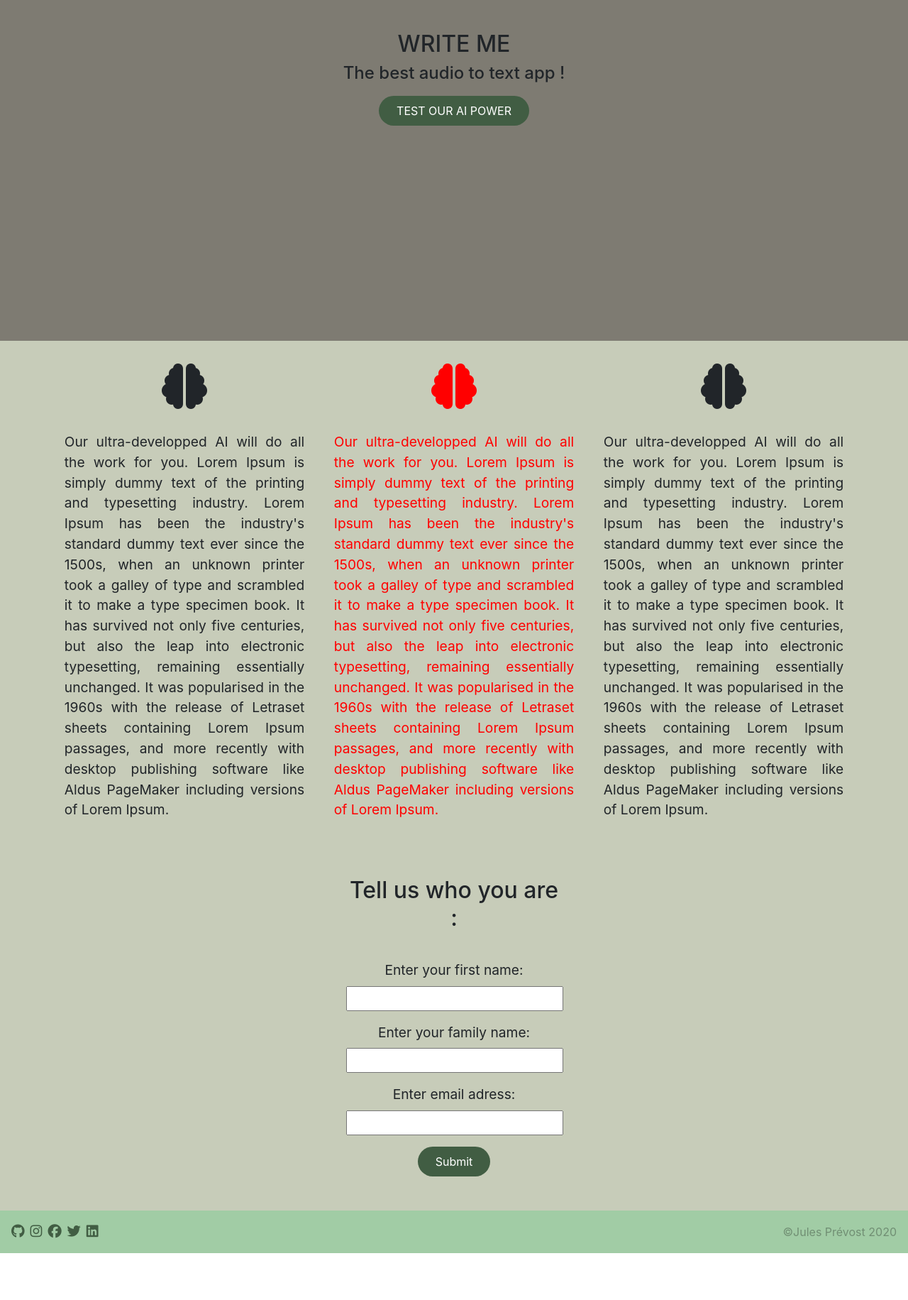
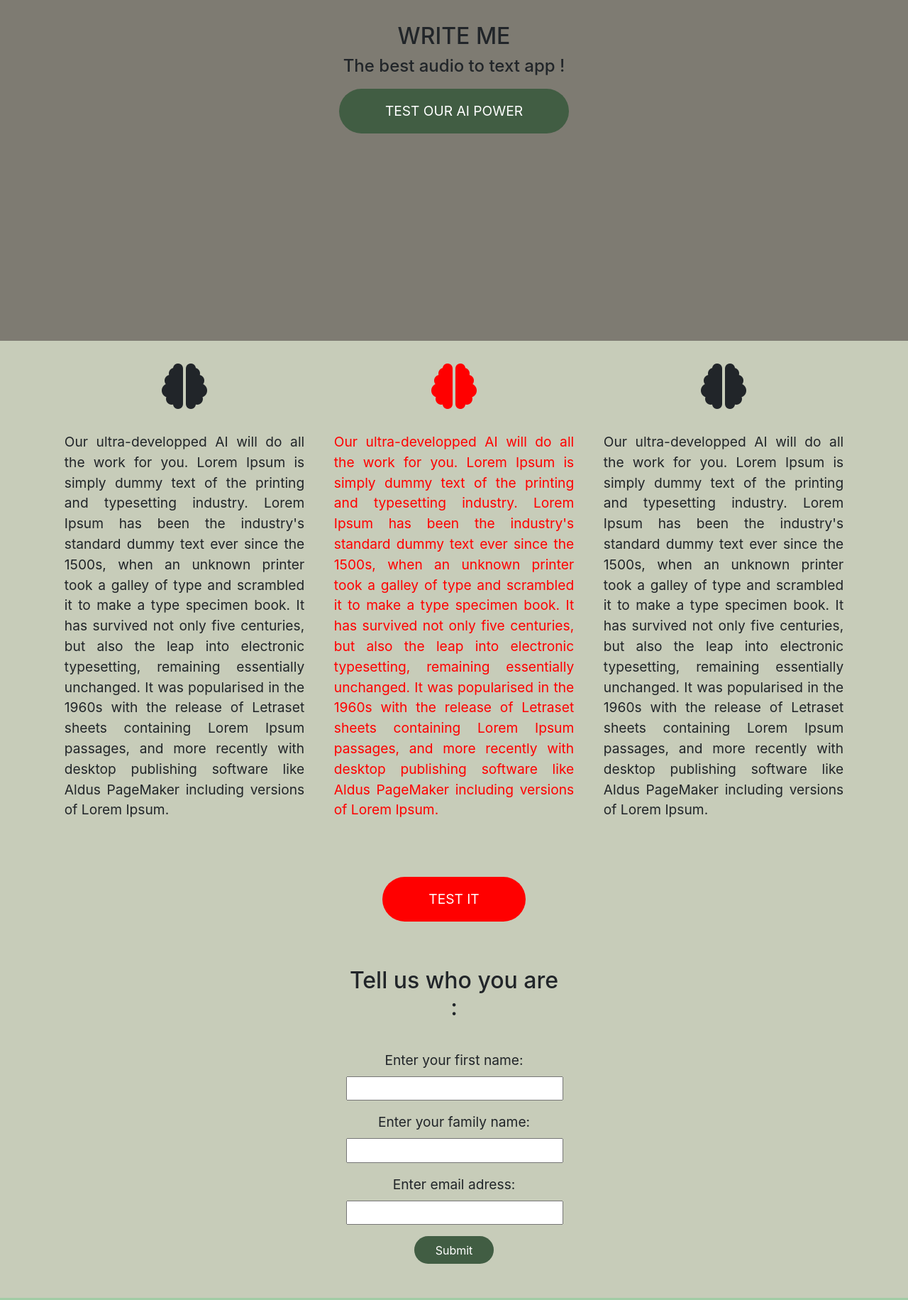
Before and after one commit to prevostjules/write_me, a website: page index.html in a window 1280 px wide. Shown: the part 320-2151 px from the top of the page at 71% size. Before the commit the page ends 2085 px from the top, so only its background shows below. Drawn offline with nearby package versions, Linux system fonts and the light colour scheme.

Commit message:
test some new btns

```diff
--- a/index.html
+++ b/index.html
@@ -22,7 +22,7 @@
 		<div class="banner">
 			<h1>Write me</h1>
 	  	<h2>The best audio to text app !</h2>
-	  	<a class="btn" href="#" role="button">TEST OUR AI POWER</a>
+	  	<a class="btn btn--big" href="#" role="button">TEST OUR AI POWER</a>
 	  </div>
 
 	</header>
@@ -44,9 +44,15 @@
         	<i class="fas fa-brain prod-attr__logo"></i>
         	<p>Our ultra-developped AI will do all the work for you. Lorem Ipsum is simply dummy text of the printing and typesetting industry. Lorem Ipsum has been the industry's standard dummy text ever since the 1500s, when an unknown printer took a galley of type and scrambled it to make a type specimen book. It has survived not only five centuries, but also the leap into electronic typesetting, remaining essentially unchanged. It was popularised in the 1960s with the release of Letraset sheets containing Lorem Ipsum passages, and more recently with desktop publishing software like Aldus PageMaker including versions of Lorem Ipsum.</p>
         </div>
+        <div class="col-xs-12 col-sm-12 text-center prod-attr">
+        	<a class="btn btn--red btn--big" href="#" role="button">TEST IT</a>
+        </div>
       </div>
 
 		</section>
+
+
+
 
 		<form action="submission.html" method="GET">
 			<h1>Tell us who you are :</h1>
--- a/scss/_base.scss
+++ b/scss/_base.scss
@@ -6,6 +6,7 @@ a {
 	transition: all 0.3s ease 0s;
 	color: $link-color;
 	background-color: 709775;
+
 		&:hover {
 			color: $link-color-hover;
 			text-decoration: none;
--- a/scss/components/_buttons.scss
+++ b/scss/components/_buttons.scss
@@ -1,8 +1,18 @@
 .btn {
 	color: $btn-text-color;
 	background-color: $link-color;
-  padding: 8px 24px;
+  padding: 0.4rem 1.8rem;
   border-radius: 50px;
+
+  	&--red {
+  		background-color: red;
+  	}
+
+  	&--big {
+  		 padding: 1rem 4rem;
+  		 font-size: 1.2rem;
+  		 max-width: 80%;
+  	}
 
   	&:hover {
 			background-color: $link-color-hover;
--- a/scss/components/_card.scss
+++ b/scss/components/_card.scss
@@ -6,13 +6,13 @@
 			text-align: justify;
 			font-size: 1.2rem;
 		}
+
+		&__logo {
+			font-size: 4rem;
+			padding-bottom: 2rem;
+		}
+
+		&--red {
+			color: red;
+		}
 }
-
-.prod-attr--red{
-	color: red;
-}
-
-.prod-attr__logo {
-	font-size: 4rem;
-	padding-bottom: 2rem;
-}
--- a/scss/components/_navbar.scss
+++ b/scss/components/_navbar.scss
@@ -12,6 +12,7 @@ nav {
 		a {
 			vertical-align: middle;
 		}
+
 }
 
 .nav__logo {
```
Also changed, not shown: css/style.css, 1 other file.
